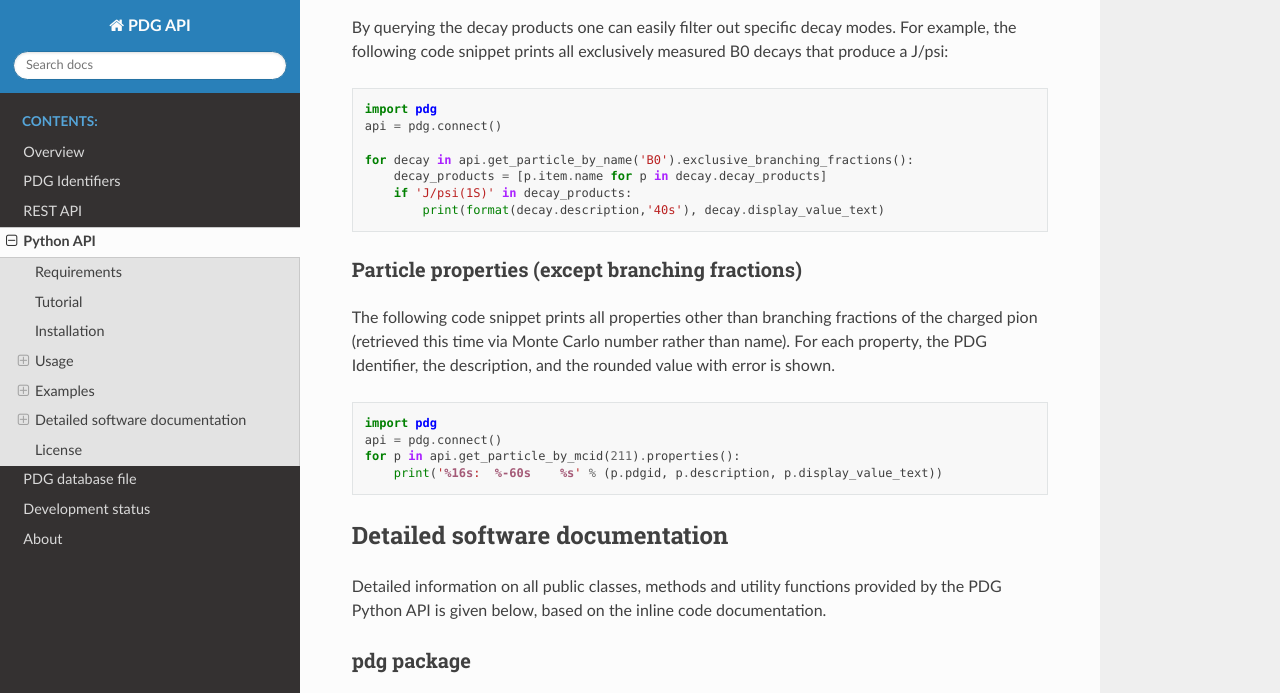
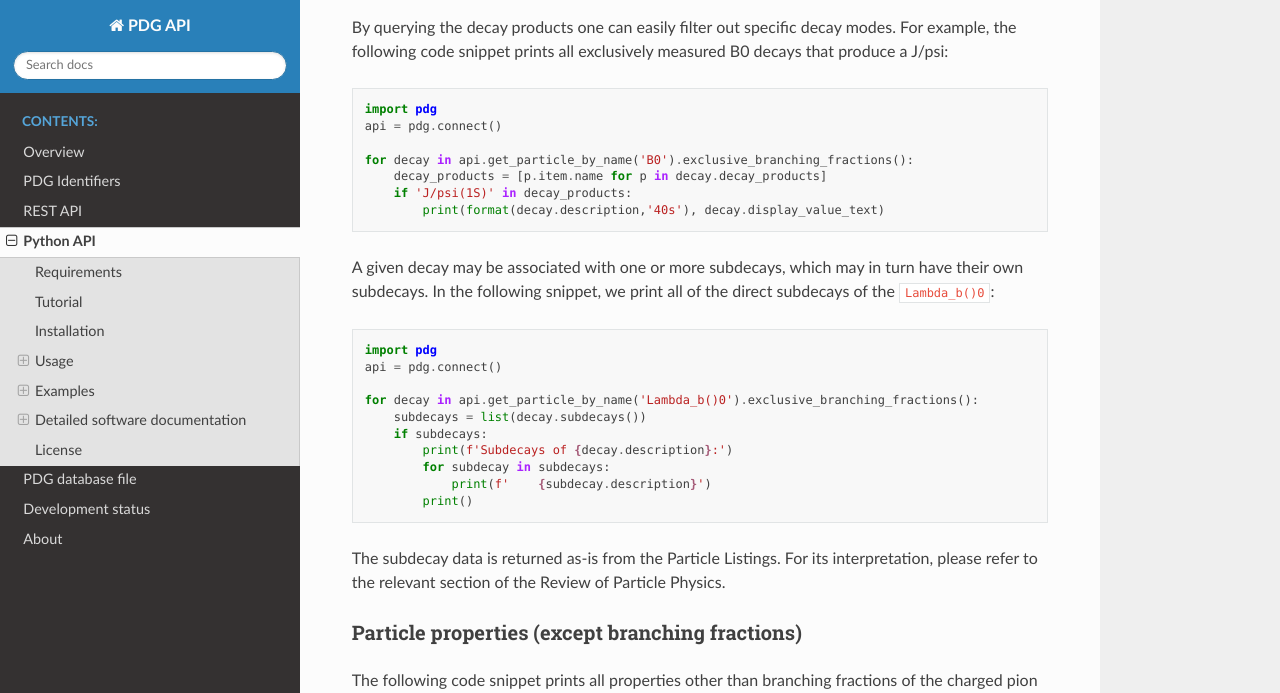
Before and after one commit to particledatagroup/api, a Sphinx documentation site: the page built from docs/source/pythonapi.md, in a window 1280 px wide and 900 px high, scrolled down 5428 px, cut to the strip 0-693 px from the top of the window. Built offline with Sphinx 7.4.7 and the Read the Docs theme 3.1.0, drawn with Linux system fonts in a browser that asks for light colours; comment, search, counter and statistics services are not loaded.

Commit message:
Add subdecay example to docs

````diff
--- a/docs/source/pythonapi.md
+++ b/docs/source/pythonapi.md
@@ -231,6 +231,22 @@ for decay in api.get_particle_by_name('B0').exclusive_branching_fractions():
         print(format(decay.description,'40s'), decay.display_value_text)
 ```
 
+A given decay may be associated with one or more subdecays, which may in turn have their own subdecays. In the following snippet, we print all of the direct subdecays of the `Lambda_b()0`:
+```python
+import pdg
+api = pdg.connect()
+
+for decay in api.get_particle_by_name('Lambda_b()0').exclusive_branching_fractions():
+    subdecays = list(decay.subdecays())
+    if subdecays:
+        print(f'Subdecays of {decay.description}:')
+        for subdecay in subdecays:
+            print(f'    {subdecay.description}')
+        print()
+```
+
+The subdecay data is returned as-is from the Particle Listings. For its interpretation, please refer to the relevant section of the Review of Particle Physics.
+
 ### Particle properties (except branching fractions)
 
 The following code snippet prints all properties other than branching fractions of the charged pion (retrieved this
````
